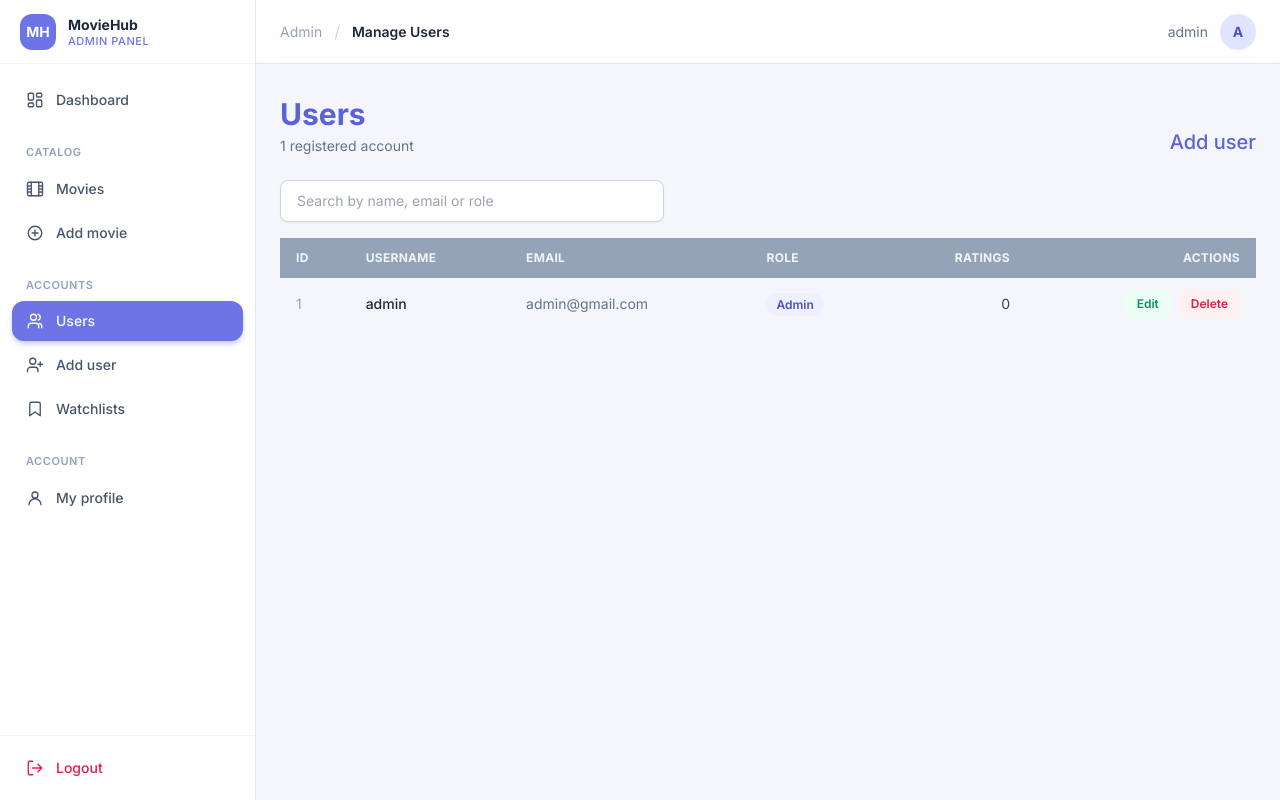
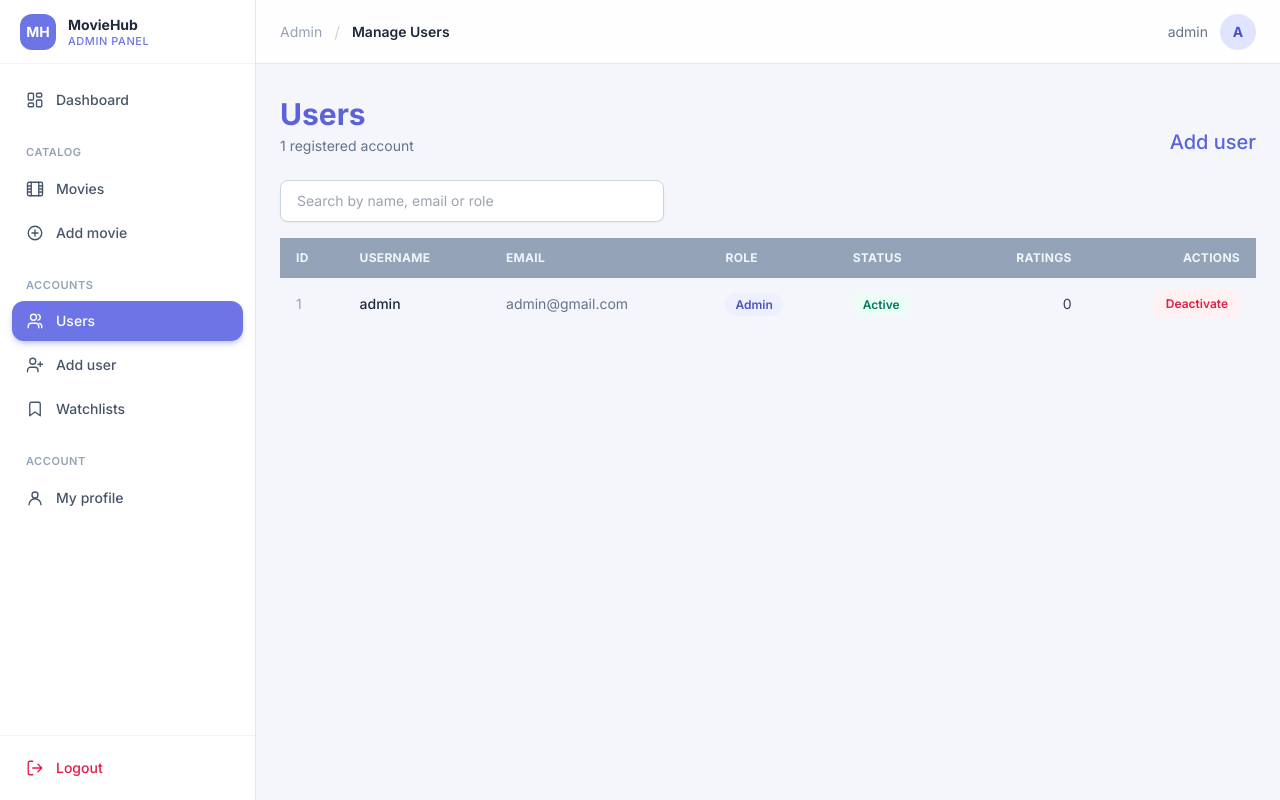
Before and after one commit to Gyanu11/Movie-Recommendation-System-Using-Collaborative-Filtering, a Flask app: page /admin/users in a window 1280 px wide. Run offline with Flask 3, Linux system fonts and the light colour scheme; a user stored in the database is signed in; some libraries are stand-ins or nearby versions.

Commit message:
Changed the admin_user layout

```diff
--- a/app/templates/admin_users.html
+++ b/app/templates/admin_users.html
@@ -26,6 +26,7 @@
           <th class="px-4 py-3">Username</th>
           <th class="px-4 py-3">Email</th>
           <th class="px-4 py-3">Role</th>
+          <th class="px-4 py-3">Status</th>
           <th class="px-4 py-3 text-right">Ratings</th>
           <th class="px-4 py-3 text-right">Actions</th>
         </tr>
@@ -43,22 +44,32 @@
             <span class="rounded-full bg-slate-100 px-2.5 py-1 text-xs font-medium text-slate-500">Member</span>
             {% endif %}
           </td>
+          <td class="px-4 py-3">
+            {% if user.is_active %}
+            <span class="rounded-full bg-emerald-50 px-2.5 py-1 text-xs font-semibold text-emerald-700">Active</span>
+            {% else %}
+            <span class="rounded-full bg-rose-50 px-2.5 py-1 text-xs font-semibold text-rose-600">Inactive</span>
+            {% endif %}
+          </td>
           <td class="px-4 py-3 text-right">{{ user.ratings | length }}</td>
           <td class="px-4 py-3">
             <div class="flex justify-end gap-2">
-              <a class="{{ btn_sm }} rounded-lg bg-emerald-50 px-3 py-1.5 text-xs font-semibold text-emerald-600 transition hover:bg-emerald-100"
-              href="{{ url_for('admin.user_edit', user_id=user.id) }}">Edit</a>
-              <form method="POST" action="{{ url_for('admin.user_delete', user_id=user.id) }}"
-                    onsubmit="return confirm('Delete {{ user.username }} and all their saved data?');">
+              <form method="POST" action="{{ url_for('admin.user_toggle_active', user_id=user.id) }}"
+                    {% if user.is_active %}onsubmit="return confirm('Deactivate {{ user.username }}? They will no longer be able to log in.');"{% endif %}>
                 {{ csrf_form.hidden_tag() }}
-                <button class="{{ btn_danger }} rounded-lg bg-rose-50 px-3 py-1.5 text-xs font-semibold text-rose-600 transition hover:bg-rose-100"
-                type="submit">Delete</button>
+                {% if user.is_active %}
+                <button class="rounded-lg bg-rose-50 px-3 py-1.5 text-xs font-semibold text-rose-600 transition hover:bg-rose-100"
+                type="submit">Deactivate</button>
+                {% else %}
+                <button class="rounded-lg bg-brand-50 px-3 py-1.5 text-xs font-semibold text-brand-700 transition hover:bg-brand-100"
+                type="submit">Activate</button>
+                {% endif %}
               </form>
             </div>
           </td>
         </tr>
         {% endfor %}
-        <tr data-empty class="{{ '' if not users else 'hidden' }}"><td class="px-4 py-8 text-center text-slate-400" colspan="6">No users found.</td></tr>
+        <tr data-empty class="{{ '' if not users else 'hidden' }}"><td class="px-4 py-8 text-center text-slate-400" colspan="7">No users found.</td></tr>
       </tbody>
     </table>
   </div>
```
